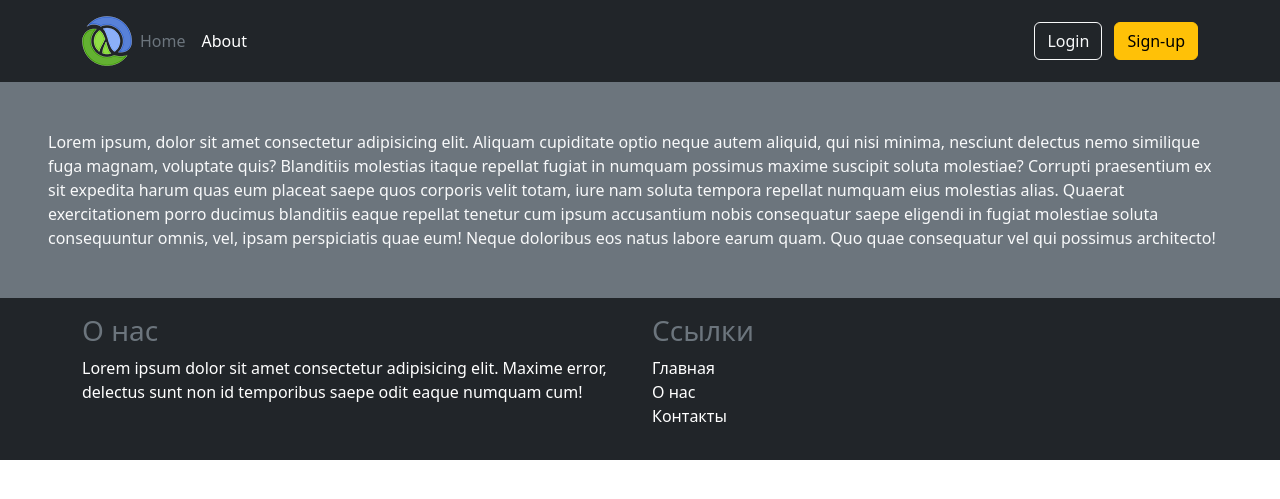
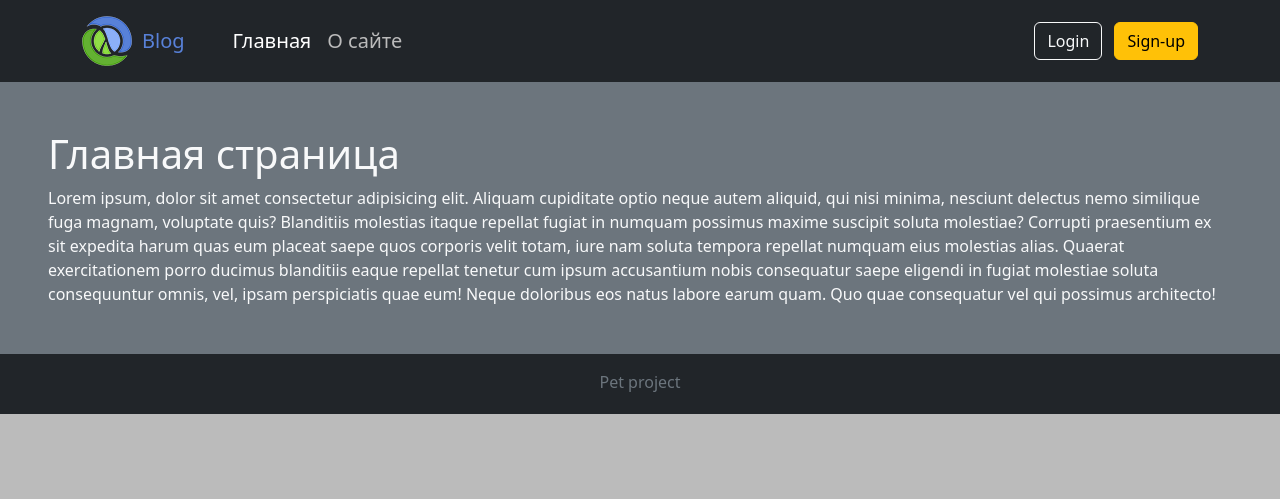
Before and after one commit to Flayzex/first_blog, a Django app: page / in a window 1280 px wide. Shown: the top 499 px of the page. Run offline with Django 4.2, Linux system fonts and the light colour scheme; some libraries are stand-ins or nearby versions.

Commit message:
Use DataMixin and ...
Add link to about us page in base.html
Add new styles for css
Add h1 title to main page
Use DataMixin for views

```diff
--- a/blog/articles/static/articles/css/style.css
+++ b/blog/articles/static/articles/css/style.css
@@ -0,0 +1,35 @@
+body {
+    background-color: #bbb;
+}
+
+.my-link {
+    color: #bbb;
+    font-size: 20px;
+    transition-property: color;
+    transition-duration: .3s;
+}
+
+.my-link:hover {
+    color: #6c6
+}
+
+.my-log {
+    padding-left: 10px;
+    padding-right: 40px;
+
+    font-size: 20px;
+    color: #5881d8;
+}
+
+.my-log:hover {
+    color: #5881d8
+}
+
+.menu-selected {
+    color: var(--bs-white);
+    font-size: 20px;
+}
+
+.menu-selected:hover {
+    color: var(--bs-white)
+}
--- a/blog/articles/templates/articles/articleshome.html
+++ b/blog/articles/templates/articles/articleshome.html
@@ -2,6 +2,7 @@
 
 {% block content %}
 
+<h1>{{ title }}</h1>
 Lorem ipsum, dolor sit amet consectetur adipisicing elit. Aliquam cupiditate optio neque autem aliquid, qui nisi minima, nesciunt delectus nemo similique fuga magnam, voluptate quis? Blanditiis molestias itaque repellat fugiat in numquam possimus maxime suscipit soluta molestiae? Corrupti praesentium ex sit expedita harum quas eum placeat saepe quos corporis velit totam, iure nam soluta tempora repellat numquam eius molestias alias. Quaerat exercitationem porro ducimus blanditiis eaque repellat tenetur cum ipsum accusantium nobis consequatur saepe eligendi in fugiat molestiae soluta consequuntur omnis, vel, ipsam perspiciatis quae eum! Neque doloribus eos natus labore earum quam. Quo quae consequatur vel qui possimus architecto!
 
 {% endblock content %}
--- a/blog/articles/templates/articles/base.html
+++ b/blog/articles/templates/articles/base.html
@@ -22,11 +22,19 @@
                     class="d-flex align-items-center mb-2 mb-lg-0 text-white text-decoration-none">
                     <img src="{% static 'articles/images/logo.png' %}" alt="Logo">
                 </a>
+                <a href="{% url 'home' %}" class="nav-link my-log">Blog</a>
 
                 <ul class="nav col-12 col-lg-auto me-lg-auto mb-2 justify-content-center mb-md-0">
-                    <li><a href="{% url 'home' %}" class="nav-link px-2 text-secondary">Home</a>
+                    {% comment %} <li><a href="{% url 'home' %}" class="nav-link px-2 my-link">Home</a>
                     </li>
-                    <li><a href="{% url 'about' %}" class="nav-link px-2 text-white">About</a></li>
+                    <li><a href="{% url 'about' %}" class="nav-link px-2 my-link">About</a></li> {% endcomment %}
+                    {% for m in menu %}
+                    {% if m.id == menu_id %}
+                    <li class="nav-link px-2 menu-selected">{{ m.title }}</li>
+                    {% else %}
+                    <li><a href="{% url m.url_name %}" class="nav-link px-2 my-link">{{ m.title }}</a></li>
+                    {% endif %}
+                    {% endfor %}
                 </ul>
 
                 <div class="text-end">
@@ -43,23 +51,8 @@
     </main>
 
 
-    <footer class="footer bg-dark pt-3 pb-3">
-        <div class="container d-flex justify-content-center align-items-center">
-          <div class="row">
-            <div class="col-md-6">
-              <h3 class="text-secondary">О нас</h3>
-              <p class="text-white">Lorem ipsum dolor sit amet consectetur adipisicing elit. Maxime error, delectus sunt non id temporibus saepe odit eaque numquam cum!</p>
-            </div>
-            <div class="col-md-6">
-              <h3 class="text-secondary">Ссылки</h3>
-              <ul class="list-unstyled">
-                <li><a href="{% url 'home' %}" class="nav-link text-white">Главная</a></li>
-                <li><a href="{% url 'about' %}" class="nav-link text-white">О нас</a></li>
-                <li><a href="#" class="nav-link text-white">Контакты</a></li>
-              </ul>
-            </div>
-          </div>
-        </div>
+    <footer class="footer bg-dark pt-3 pb-1">
+        <p class="text-secondary text-center">Pet project</p>
       </footer>
 
     <script src="{% static 'articles/js/bootstrap.bundle.min.js' %}"></script>
--- a/blog/articles/views.py
+++ b/blog/articles/views.py
@@ -1,22 +1,23 @@
-from typing import Any, Dict
 from django.views.generic import TemplateView
-from django.shortcuts import render
+
+from .utils import DataMixin
 
 
 # Create your views here.
-class ArticlesHomeView(TemplateView):
+class ArticlesHomeView(DataMixin, TemplateView):
     template_name = 'articles/articleshome.html'
 
-    def get_context_data(self, **kwargs: Any) -> Dict[str, Any]:
+    def get_context_data(self, **kwargs):
         context = super().get_context_data(**kwargs)
-        c_def = {'title': 'Главная страница'}
+        # c_def = {'title': 'Главная страница', 'menu_id': 0}
+        c_def = self.get_user_context(title="Главная страница", menu_id=0)
         return context | c_def
 
 
-class AboutView(TemplateView):
+class AboutView(DataMixin, TemplateView):
     template_name = 'articles/about.html'
 
     def get_context_data(self, **kwargs):
         context = super().get_context_data(**kwargs)
-        c_def = {'title': 'О нас'}
+        c_def = self.get_user_context(title="О нас", menu_id=1)
         return context | c_def
```
